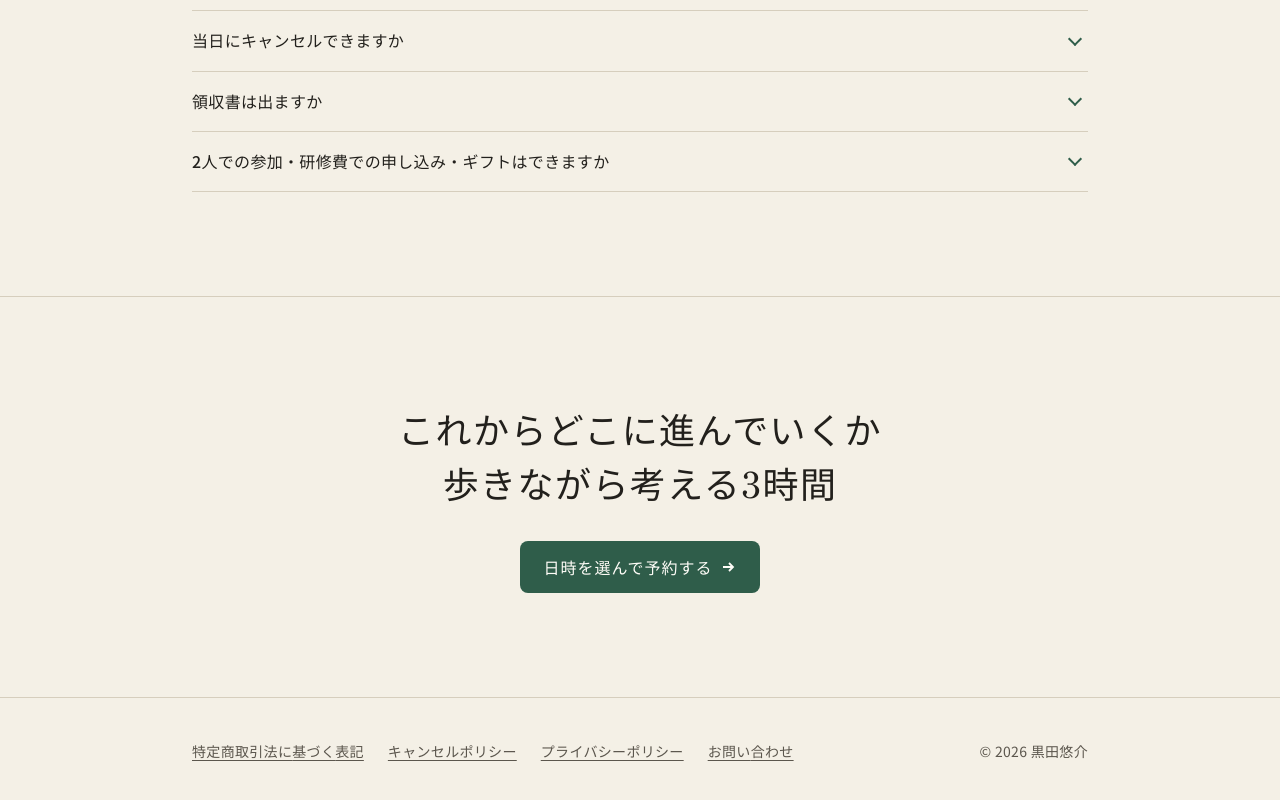
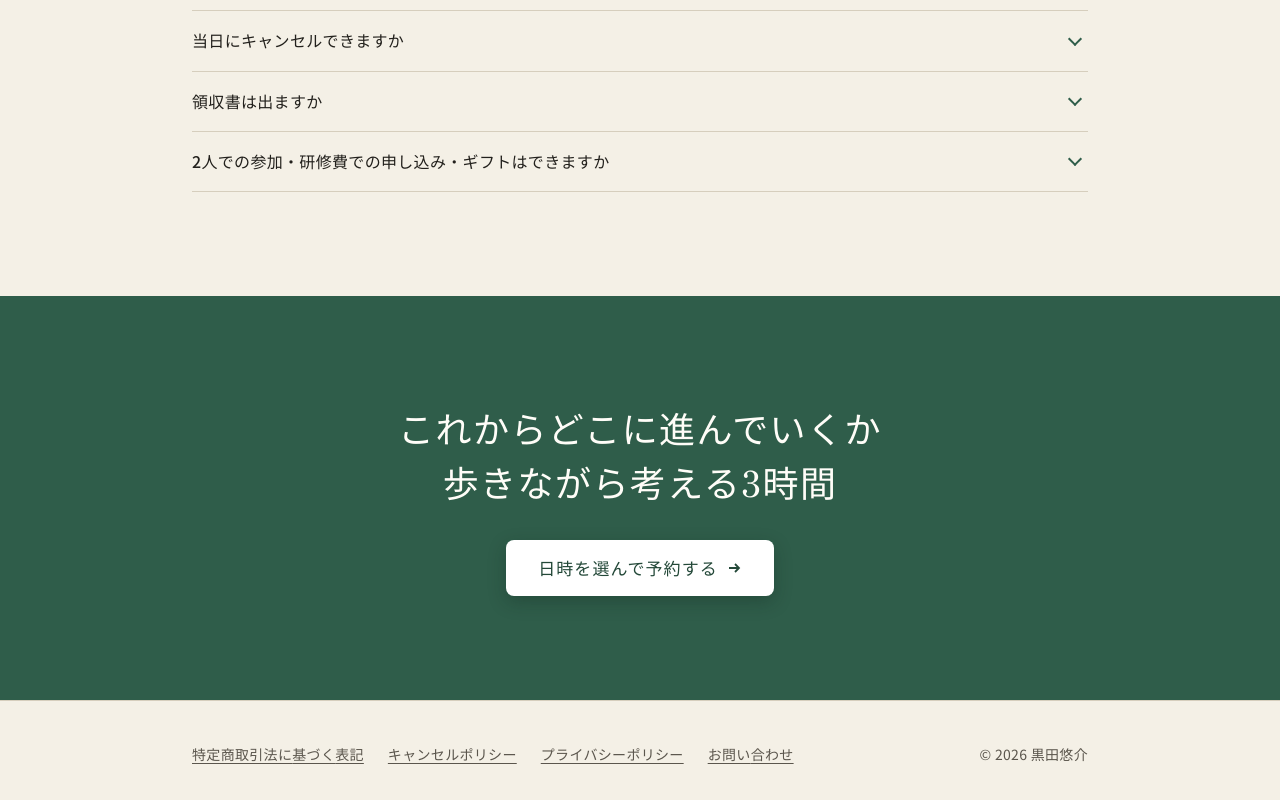
Before and after one commit to walktalkfork/walktalkfork.github.io, a plain HTML site: page index.html in a window 1280 px wide. Shown: the part 6770-7570 px from the top of the page. Drawn offline with Linux system fonts and the light colour scheme.

Commit message:
最後の予約欄を深い緑の帯にし、ボタンを白い地に緑の文字にして目立たせる
Co-Authored-By: Claude Opus 5.5 <noreply@anthropic.com>

```diff
--- a/assets/style.css
+++ b/assets/style.css
@@ -254,10 +254,13 @@ a:hover { color: var(--green-dark); }
 .faq .a { padding: 0 0 var(--space-5); }
 .faq .a p { margin: 0 0 0.8em; }
 
-/* 最後の予約 */
-.closing { text-align: center; }
-.closing h2 { margin-bottom: var(--space-8); }
+/* 最後の予約：深い緑の帯に生成りの文字。ボタンは白い地に深い緑の文字で浮かせる */
+.closing { text-align: center; background: var(--green); color: var(--white); border-top: 0; }
+.closing h2 { margin-bottom: var(--space-8); color: var(--white); }
 .closing p { margin: 0 auto var(--space-8); max-width: 26em; }
+.closing .btn { background: #FFFFFF; color: var(--green-dark); min-height: 56px; padding: 0 var(--space-8); font-size: 17px; box-shadow: 0 6px 18px rgba(16, 32, 24, .28); }
+.closing .btn:hover { background: var(--paper); color: var(--green-dark); }
+.closing .btn:focus-visible { outline: 2px solid var(--white); outline-offset: 3px; }
 
 /* フッター */
 .site-footer { padding: var(--space-10) 0 120px; border-top: 1px solid var(--line); font-size: 14px; color: var(--ink-soft); }
--- a/index.html
+++ b/index.html
@@ -19,7 +19,7 @@
 <link rel="preconnect" href="https://fonts.googleapis.com">
 <link rel="preconnect" href="https://fonts.gstatic.com" crossorigin>
 <link href="https://fonts.googleapis.com/css2?family=Noto+Sans+JP:wght@400;500&family=Shippori+Mincho:wght@500&display=swap" rel="stylesheet">
-<link rel="stylesheet" href="assets/style.css?v=36">
+<link rel="stylesheet" href="assets/style.css?v=37">
 <script type="application/ld+json">
 {
   "@context": "https://schema.org",
```
Also changed, not shown: cancel.html (+1 -1 lines), privacy.html (+1 -1 lines), tokushoho.html (+1 -1 lines).
